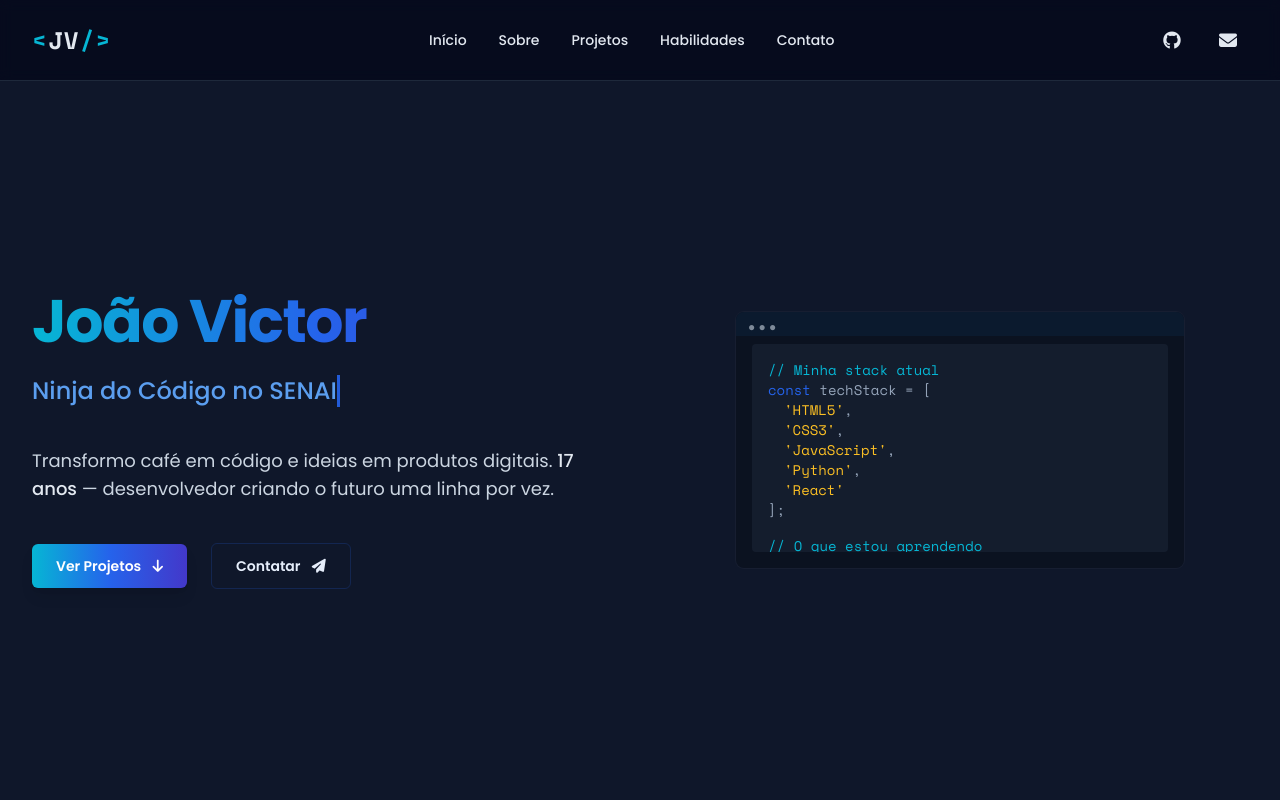
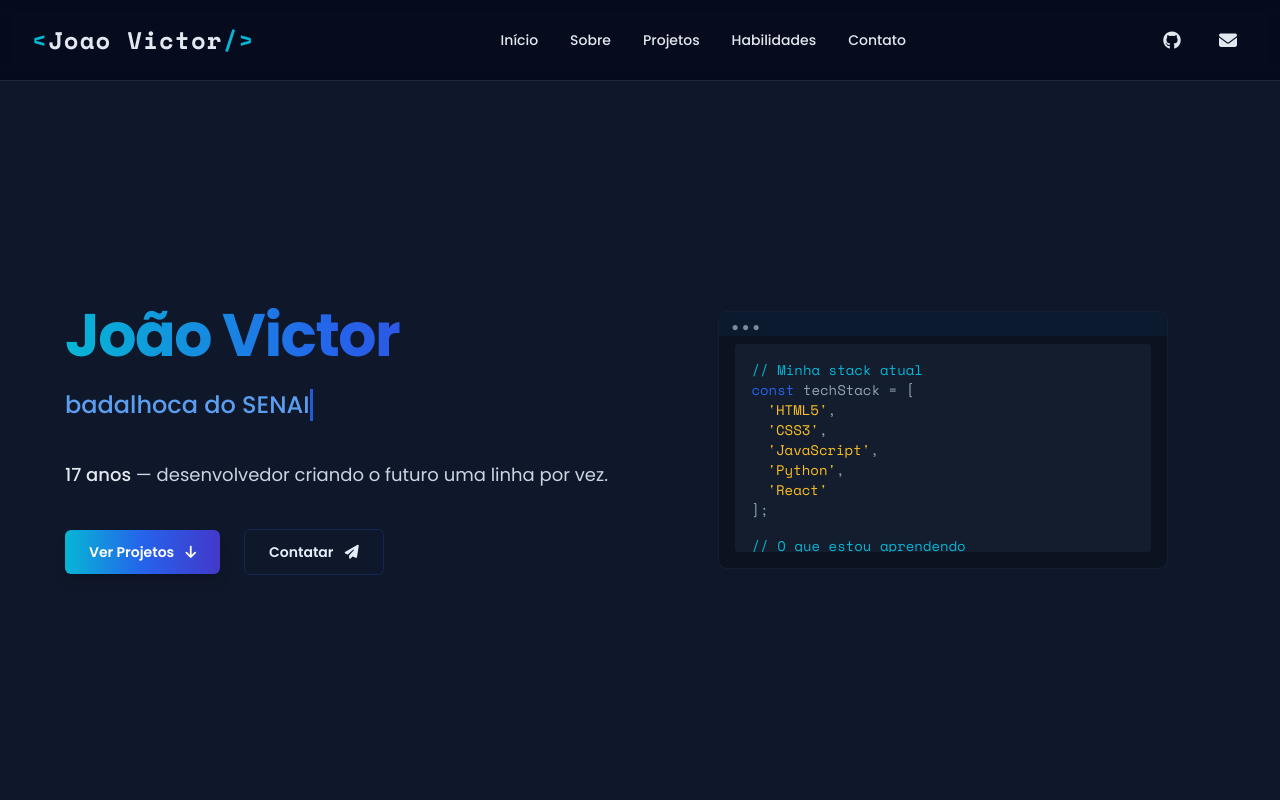
Before and after one commit to JoaovictormoraisDev/portif, a website: page index.html in a window 1280 px wide. Shown: the top 800 px of the page. Drawn offline with nearby package versions, Linux system fonts and the light colour scheme.

Commit message:
atualização do portfólio

```diff
--- a/index.html
+++ b/index.html
@@ -147,8 +147,8 @@
   <!-- Header -->
   <header id="header" class="fixed top-0 left-0 right-0 z-50 border-b border-slate-800">
     <div class="max-w-7xl mx-auto flex items-center justify-between px-4 sm:px-6 lg:px-8 h-20">
-      <a href="#home" class="text-2xl font-bold tracking-wider hover:opacity-90 transition-opacity code-font">
-        <span style="color:var(--primary-1)">&lt;</span>JV<span style="color:var(--primary-1)">/&gt;</span>
+      <a href="#home" class="text-2xl font-bold tracking-wider hover:opacity-90 hover:text-blue-700 transition-transform hover:scale-110 code-font">
+        <span style="color:var(--primary-1)">&lt;</span>Joao Victor<span style="color:var(--primary-1)">/&gt;</span>
       </a>
 
       <!-- Desktop Nav -->
@@ -205,10 +205,10 @@
       <div class="relative z-10 text-center lg:text-left reveal">
         <h1 class="text-4xl sm:text-6xl font-bold tracking-tight mb-6 gradient-text">João Victor</h1>
         <div class="text-xl sm:text-2xl font-medium mb-8">
-          <span class="typewriter" style="color:rgba(96,165,250,0.95)">Ninja do Código no SENAI</span>
+          <span class="typewriter" style="color:rgba(96,165,250,0.95)">badalhoca do SENAI</span>
         </div>
         <p class="mt-4 text-lg text-slate-300 max-w-2xl mx-auto lg:mx-0">
-          Transformo café em código e ideias em produtos digitais.
+
           <span class="text-slate-200 font-medium">17 anos</span> — desenvolvedor criando o futuro uma linha por vez.
         </p>
         <div class="mt-10 flex items-center justify-center lg:justify-start gap-x-6 flex-wrap gap-y-4">
```
